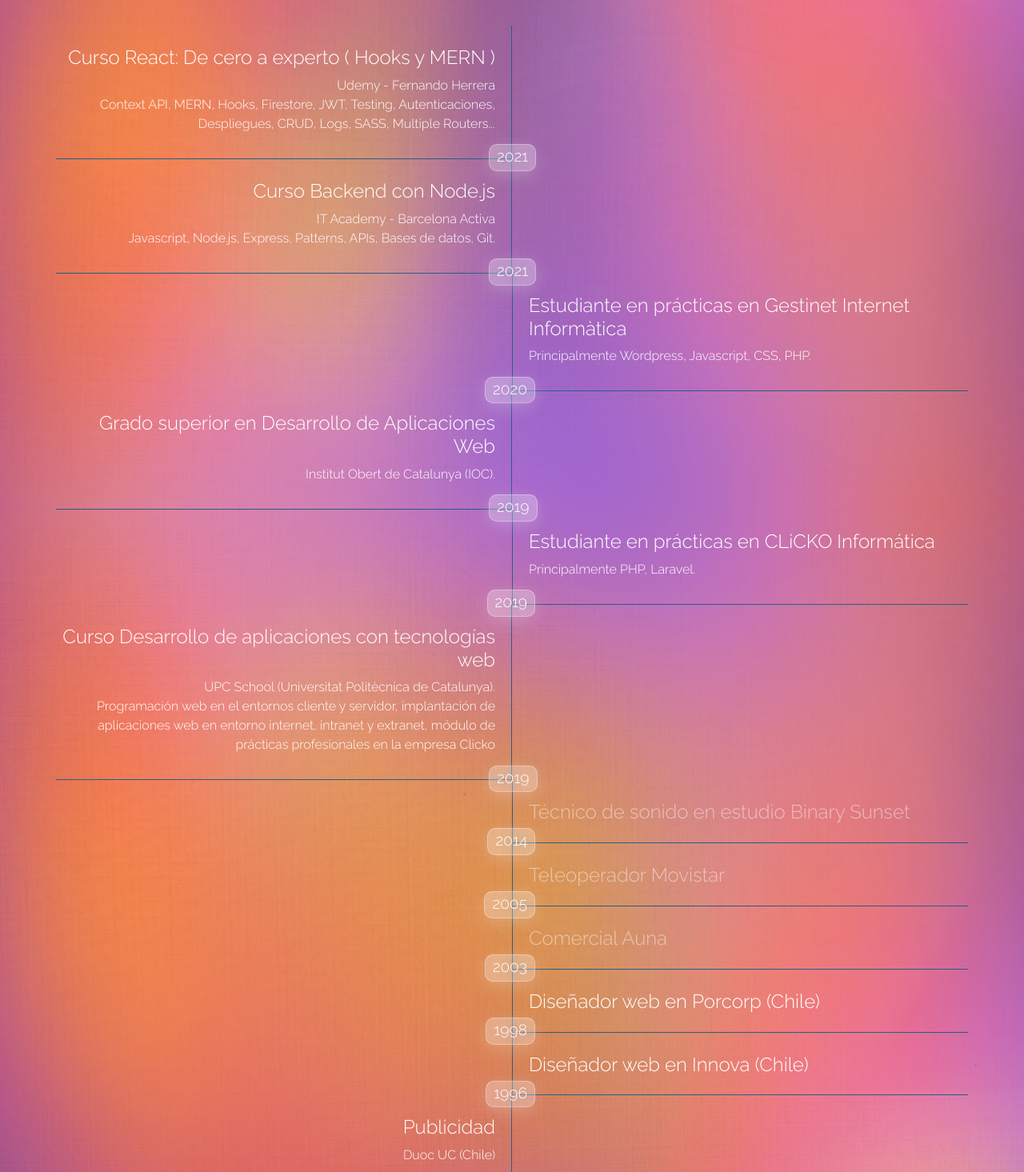
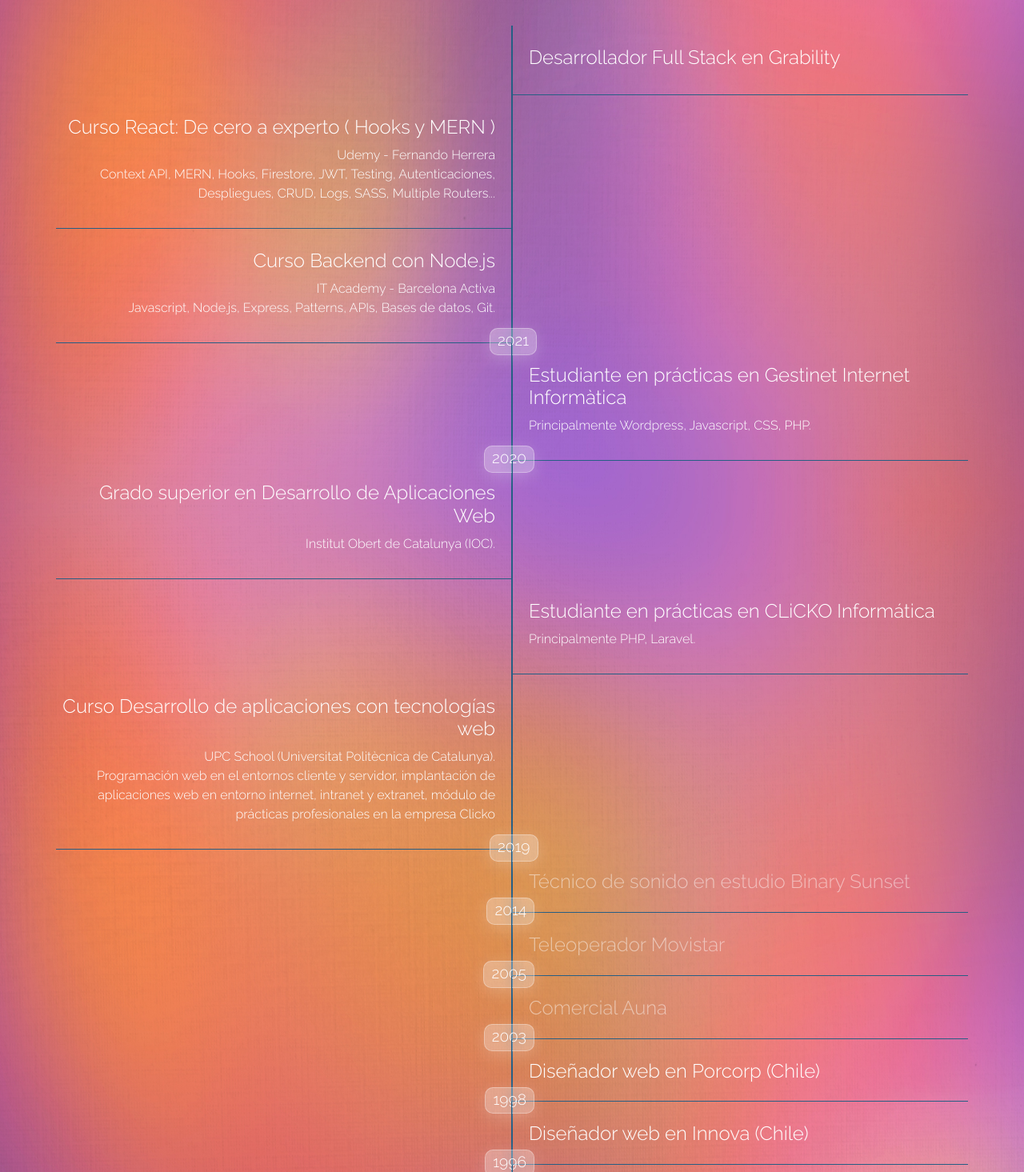
Before and after one commit to maparcepel/portafolio, a React (Create React App) app: page /#/SobreMi in a window 1280 px wide. Shown: the part 545-2010 px from the top of the page at 80% size. Built offline with nearby package versions, Linux system fonts and the light colour scheme.

Commit message:
Updating CV

```diff
--- a/src/components/Form.js
+++ b/src/components/Form.js
@@ -41,7 +41,7 @@ export const Form = () => {
                         setSubmitFeedback('Ups. Algo ha fallado. Escríbeme a info@marcelmolina.net.');
                     }
                 })
-                .catch(error => setSubmitFeedback('Ups. Algo ha fallado. Envíame un email a info@marcelmolina.net.'));
+                .catch(error => setSubmitFeedback('Ups. Algo ha fallado. Puedes escribirme a info@marcelmolina.net.'));
                 setButtonDisabled(true);
         }
     }
--- a/src/components/Timeline.js
+++ b/src/components/Timeline.js
@@ -12,6 +12,17 @@ export const Timeline = () => {
                 <i className="fas fa-caret-down me-1"></i>
             </div>
 
+            <div className='col-6 year-r'>
+
+            </div>
+
+            <div className='col-6 sobre-mi-right'>
+                <h4>Desarrollador Full Stack en <a href="https://es.linkedin.com/company/grability-inc-" target='blank'>Grability</a> </h4>
+                <p>
+
+                </p>
+
+            </div>
 
             <div className='col-6 sobre-mi-left'>
                 <h4>Curso React: De cero a experto ( Hooks y MERN )</h4>
@@ -20,10 +31,8 @@ export const Timeline = () => {
                 </p>
             </div>
 
-            <div className='col-6 year'>
-                <div className='year-left'>
-                    2021
-                </div>
+            <div className='col-6 year-l'>
+
 
             </div>
 
@@ -34,14 +43,14 @@ export const Timeline = () => {
                 </p>
             </div>
 
-            <div className='col-6 year'>
+            <div className='col-6 year-l'>
                 <div className='year-left'>
                     2021
                 </div>
 
             </div>
 
-            <div className='col-6 year'>
+            <div className='col-6 year-r'>
                 <div className='year-right'>
                     2020
                 </div>
@@ -62,17 +71,13 @@ export const Timeline = () => {
                 </p>
             </div>
 
-            <div className='col-6 year'>
-                <div className='year-left'>
-                    2019
-                </div>
+            <div className='col-6 year-l'>
+
 
             </div>
 
-            <div className='col-6 year'>
-                <div className='year-right'>
-                    2019
-                </div>
+            <div className='col-6 year-r'>
+
             </div>
 
             <div className='col-6 sobre-mi-right'>
@@ -90,14 +95,14 @@ export const Timeline = () => {
                 </p>
             </div>
 
-            <div className='col-6 year'>
+            <div className='col-6 year-l'>
                 <div className='year-left'>
                     2019
                 </div>
 
             </div>
 
-            <div className='col-6 year'>
+            <div className='col-6 year-r'>
                 <div className='year-right'>
                     2014
                 </div>
@@ -107,7 +112,7 @@ export const Timeline = () => {
                 <h4 className='grey'>Técnico de sonido en estudio  <a href="http://binarysunsetestudio.com/#/" target='blank'><span className='grey'>Binary Sunset</span></a> </h4>
             </div>
 
-            <div className='col-6 year'>
+            <div className='col-6 year-r'>
                 <div className='year-right'>
                     2005
                 </div>
@@ -117,7 +122,7 @@ export const Timeline = () => {
                 <h4 className='grey'>Teleoperador Movistar</h4>
             </div>
 
-            <div className='col-6 year'>
+            <div className='col-6 year-r'>
                 <div className='year-right'>
                     2003
                 </div>
@@ -127,7 +132,7 @@ export const Timeline = () => {
                 <h4 className='grey'>Comercial Auna</h4>
             </div>
 
-            <div className='col-6 year'>
+            <div className='col-6 year-r'>
                 <div className='year-right'>
                     1998
                 </div>
@@ -137,7 +142,7 @@ export const Timeline = () => {
                 <h4>Diseñador web en <a href="https://procorpweb.com/" target='blank'>Porcorp</a> (Chile)</h4>
             </div>
 
-            <div className='col-6 year'>
+            <div className='col-6 year-r'>
                 <div className='year-right'>
                     1996
                 </div>
@@ -154,7 +159,7 @@ export const Timeline = () => {
                 </p>
             </div>
 
-            <div className='col-6 year'>
+            <div className='col-6 year-l'>
                 <div className='year-left'>
                     1990
                 </div>
--- a/src/styles/_sobreMi.scss
+++ b/src/styles/_sobreMi.scss
@@ -60,8 +60,14 @@
     padding: 26px 3px 15px 20px;
 }
 
-.year {
+.year-l {
     position: relative;
+    border-left: 1px solid $blue;
+}
+
+.year-r {
+    position: relative;
+    border-right: 1px solid $blue;
 }
 
 .year-left {
```
Also changed, not shown: 1 other file (tests, documents, lock files or other folders).
